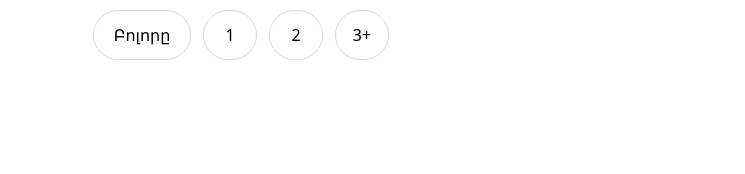
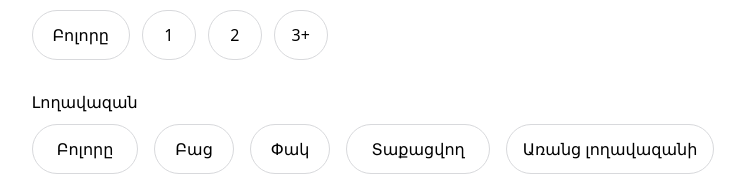
Before and after one commit to Rafikzaqaryan/Amaranoc.amm, a React (Vite) app: page / in a window 1280 px wide. Shown: the part 789-963 px from the top of the page, without its empty margins (267-1012 px from the left). Before the commit the page ends 849 px from the top, so only its background shows below. Built offline with nearby package versions, Linux system fonts and the light colour scheme; no server answers; the database is empty.

Commit message:
Done NavLeftPart Pool part

```diff
--- a/src/Components/Nav/NavLeftPart/NavLeftPart.tsx
+++ b/src/Components/Nav/NavLeftPart/NavLeftPart.tsx
@@ -2,6 +2,7 @@
 import Location from "./Location";
 import MinMaxFilter from "./MinMaxFilter";
 import Overnight from "./Overnight";
+import Pool from "./Pool";
 import Rooms from "./Rooms";
 
 export default function NavLeftPart() {
@@ -12,6 +13,7 @@
       <Overnight />
       <Rooms />
       <Bathrooms />
+      <Pool />
     </div>
   );
 }
--- /dev/null
+++ b/src/Components/Nav/NavLeftPart/Pool.tsx
@@ -0,0 +1,61 @@
+import { useState } from "react";
+import { useFilter } from "../../FilterContext";
+
+export default function Pool() {
+  const { setPoolFilters } = useFilter();
+  const [activeButton, setActiveButton] = useState<string | null>(null);
+
+  const handlePoolFilter = (value: string | "all") => {
+    if (value === "all") {
+      setPoolFilters("");
+    } else {
+      setPoolFilters(value);
+    }
+    setActiveButton(value);
+  };
+
+  const buttonClasses = (value: string) =>
+    `h-[50px] border rounded-[40px] border-[#d8d9dc] cursor-pointer ${
+      activeButton === value
+        ? "bg-black text-white"
+        : "bg-white text-black hover:bg-[#eeee]"
+    }`;
+
+  return (
+    <div className="pt-[30px]">
+      <h1 className="text-[black]">Լողավազան</h1>
+      <div className="flex flex-wrap gap-x-4 gap-y-1 pt-[10px]">
+        <button
+          onClick={() => handlePoolFilter("all")}
+          className={buttonClasses("all") + " px-6"}
+        >
+          Բոլորը
+        </button>
+        <button
+          onClick={() => handlePoolFilter("Բաց")}
+          className={buttonClasses("Բաց") + " px-5"}
+        >
+          Բաց
+        </button>
+        <button
+          onClick={() => handlePoolFilter("Փակ")}
+          className={buttonClasses("Փակ") + " px-5"}
+        >
+          Փակ
+        </button>
+        <button
+          onClick={() => handlePoolFilter("Տաքացվող")}
+          className={buttonClasses("Տաքացվող") + " px-6"}
+        >
+          Տաքացվող
+        </button>
+        <button
+          onClick={() => handlePoolFilter("Առանց լողավազանի")}
+          className={buttonClasses("Առանց լողավազանի") + " px-4"}
+        >
+          Առանց լողավազանի
+        </button>
+      </div>
+    </div>
+  );
+}
```
